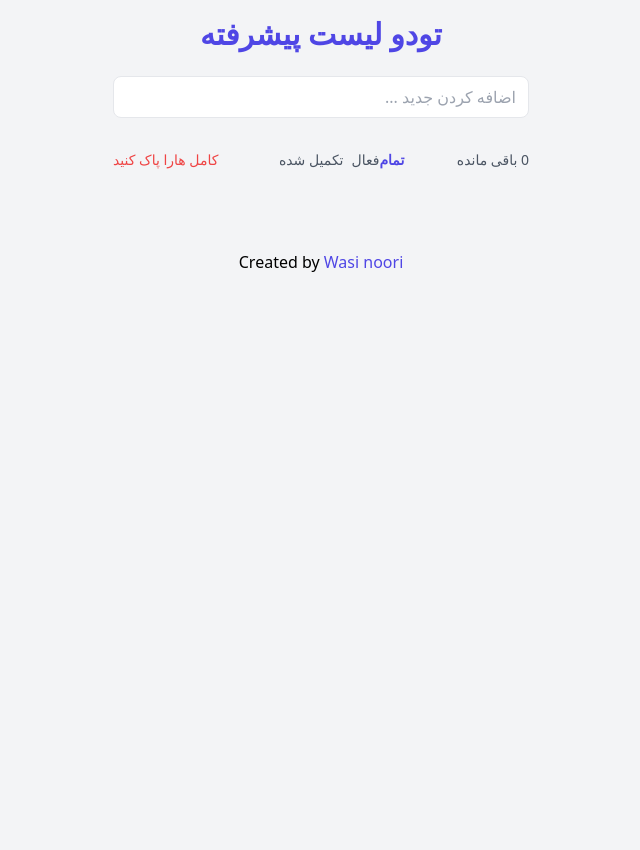
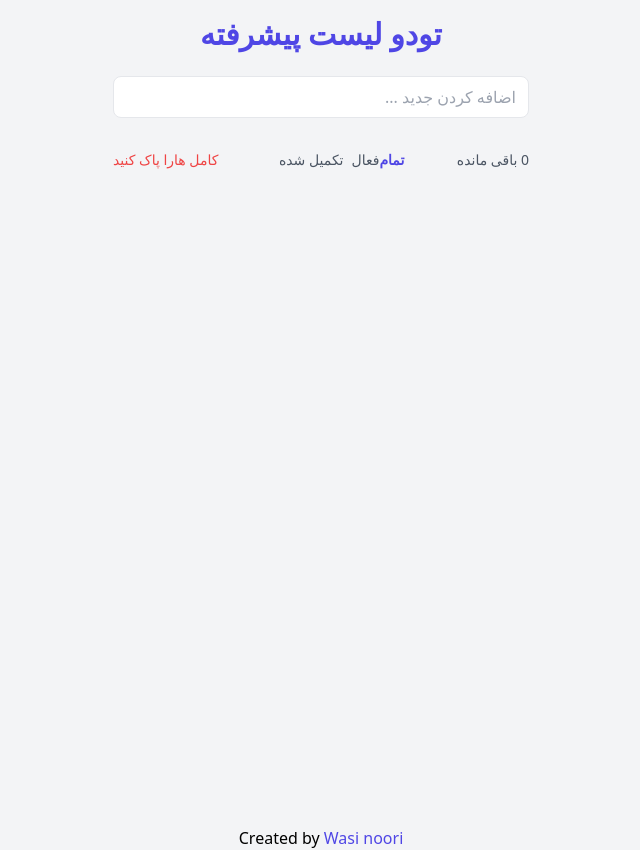
Before and after one commit to wasinoori/todo-fa, a plain HTML site: page index.html in a window 1280 px wide. Shown: the whole page, without its empty margins (319-959 px from the left). Before the commit the page ends 800 px from the top, so only its background shows below. Drawn offline with nearby package versions, Linux system fonts and the light colour scheme.

Commit message:
Update index.html

```diff
--- a/index.html
+++ b/index.html
@@ -36,7 +36,7 @@
 .footer{
     margin: 0 auto;
     bottom: 50px;
-    margin-top:64px;
+    margin-top:640px;
 
 }
 .footer a{
```
